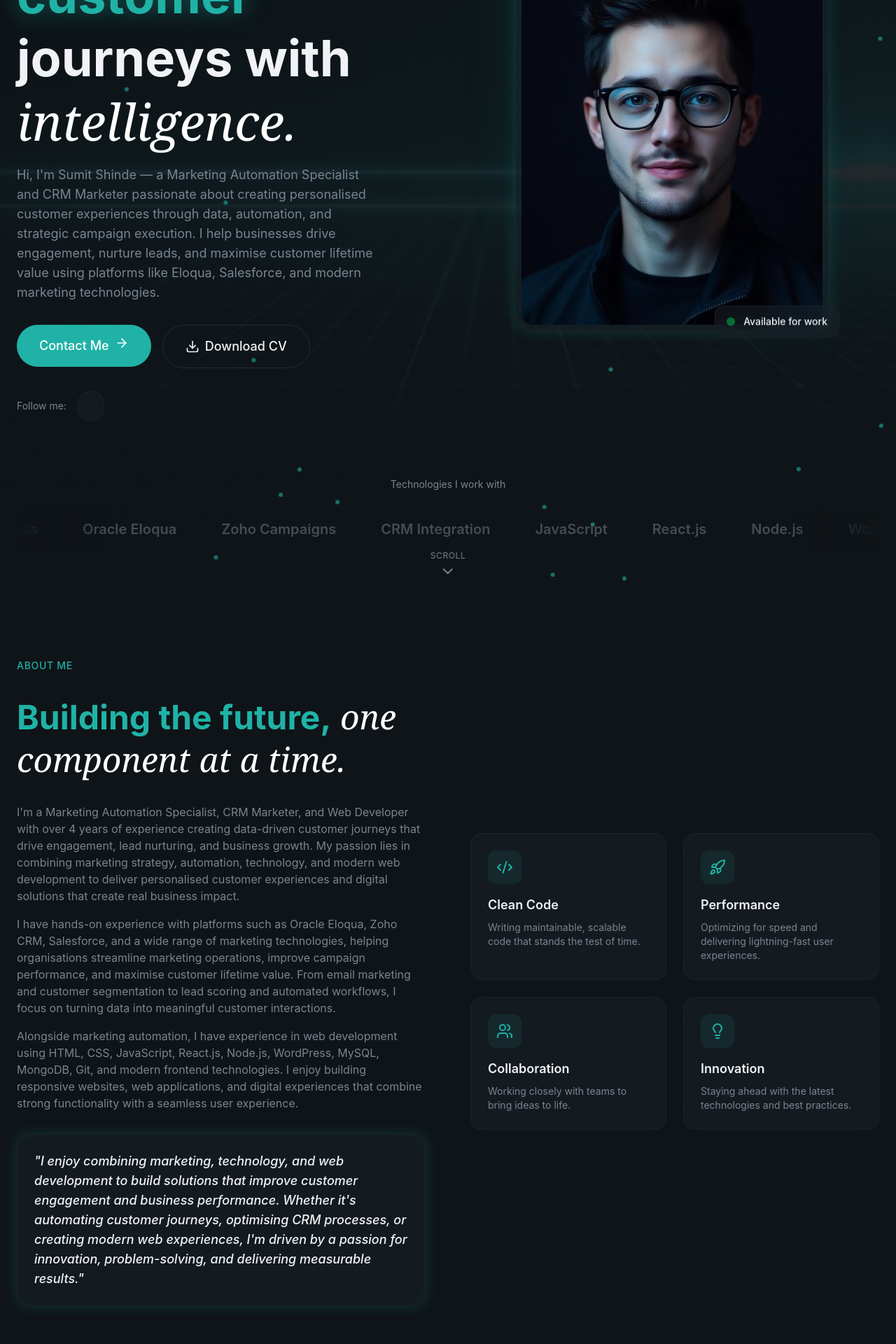
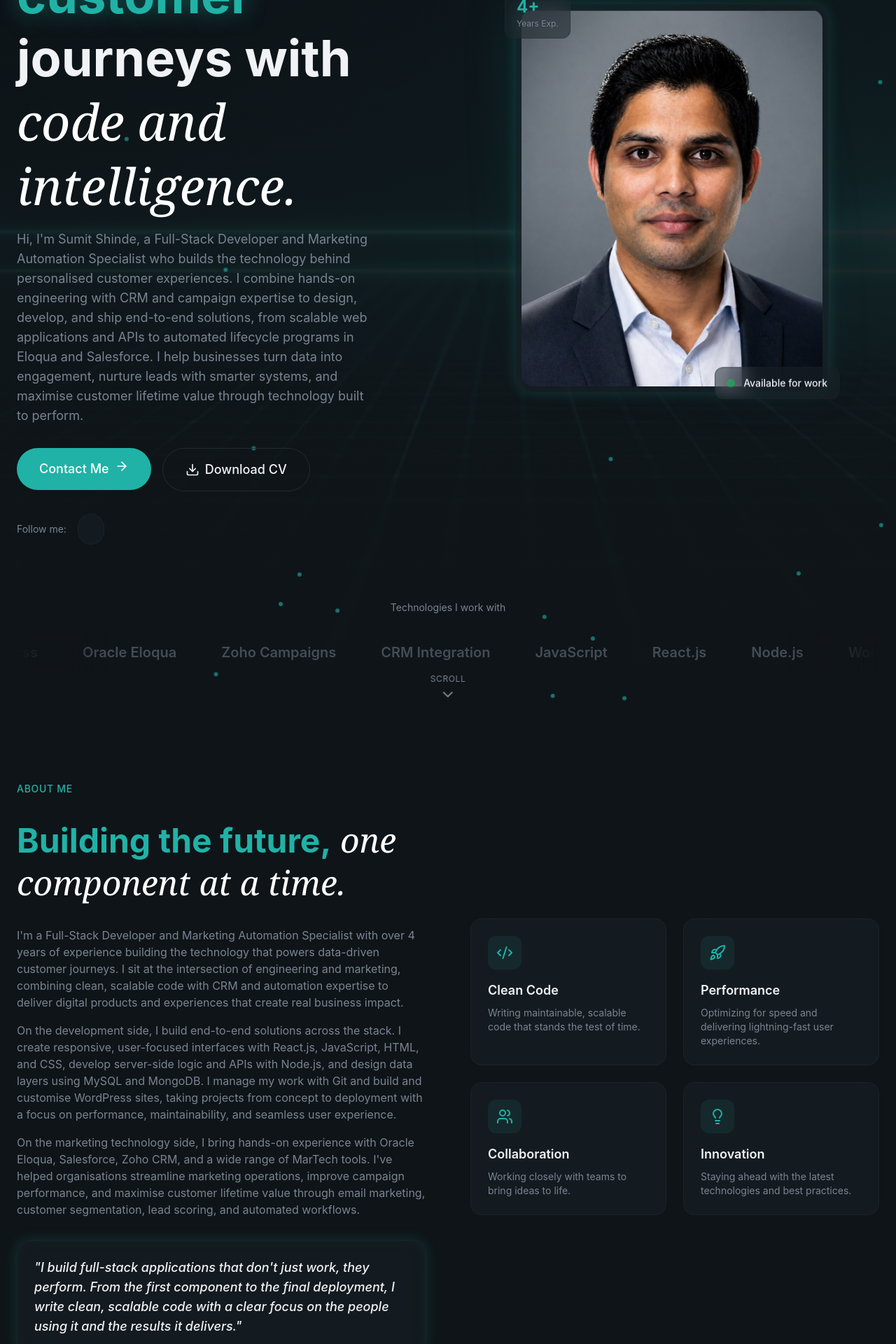
Before and after one commit to sumitshinde559/personal-portfolio, a React (Vite) app: page / in a window 1280 px wide. Shown: the part 340-2260 px from the top of the page at 70% size. Built offline with nearby package versions, Linux system fonts and the light colour scheme; some icons are missing.

Commit message:
Fix profile links

```diff
--- a/src/components/sections/About.jsx
+++ b/src/components/sections/About.jsx
@@ -49,41 +49,39 @@ export const About = () => {
 
             <div className="space-y-4 text-muted-foreground animate-fade-in animation-delay-200">
               <p>
-                I'm a Marketing Automation Specialist, CRM Marketer, and Web
-                Developer with over 4 years of experience creating data-driven
-                customer journeys that drive engagement, lead nurturing, and
-                business growth. My passion lies in combining marketing
-                strategy, automation, technology, and modern web development to
-                deliver personalised customer experiences and digital solutions
-                that create real business impact.
+                I'm a Full-Stack Developer and Marketing Automation Specialist
+                with over 4 years of experience building the technology that
+                powers data-driven customer journeys. I sit at the intersection
+                of engineering and marketing, combining clean, scalable code
+                with CRM and automation expertise to deliver digital products
+                and experiences that create real business impact.
               </p>
               <p>
-                I have hands-on experience with platforms such as Oracle Eloqua,
-                Zoho CRM, Salesforce, and a wide range of marketing
-                technologies, helping organisations streamline marketing
-                operations, improve campaign performance, and maximise customer
-                lifetime value. From email marketing and customer segmentation
-                to lead scoring and automated workflows, I focus on turning data
-                into meaningful customer interactions.
+                On the development side, I build end-to-end solutions across the
+                stack. I create responsive, user-focused interfaces with
+                React.js, JavaScript, HTML, and CSS, develop server-side logic
+                and APIs with Node.js, and design data layers using MySQL and
+                MongoDB. I manage my work with Git and build and customise
+                WordPress sites, taking projects from concept to deployment with
+                a focus on performance, maintainability, and seamless user
+                experience.
               </p>
               <p>
-                Alongside marketing automation, I have experience in web
-                development using HTML, CSS, JavaScript, React.js, Node.js,
-                WordPress, MySQL, MongoDB, Git, and modern frontend
-                technologies. I enjoy building responsive websites, web
-                applications, and digital experiences that combine strong
-                functionality with a seamless user experience.
+                On the marketing technology side, I bring hands-on experience
+                with Oracle Eloqua, Salesforce, Zoho CRM, and a wide range of
+                MarTech tools. I've helped organisations streamline marketing
+                operations, improve campaign performance, and maximise customer
+                lifetime value through email marketing, customer segmentation,
+                lead scoring, and automated workflows.
               </p>
             </div>
 
             <div className="glass rounded-2xl p-6 glow-border animate-fade-in animation-delay-300">
               <p className="text-lg font-medium italic text-foreground">
-                "I enjoy combining marketing, technology, and web development to
-                build solutions that improve customer engagement and business
-                performance. Whether it's automating customer journeys,
-                optimising CRM processes, or creating modern web experiences,
-                I'm driven by a passion for innovation, problem-solving, and
-                delivering measurable results."
+                "I build full-stack applications that don't just work, they
+                perform. From the first component to the final deployment, I
+                write clean, scalable code with a clear focus on the people
+                using it and the results it delivers."
               </p>
             </div>
           </div>
--- a/src/components/sections/Contact.jsx
+++ b/src/components/sections/Contact.jsx
@@ -21,13 +21,13 @@ const contactInfo = [
   {
     icon: Phone,
     label: "Phone",
-    value: "+91 8877446363",
-    href: "tel:+918877446363",
+    value: "+61 426876963",
+    href: "tel:+61426876963",
   },
   {
     icon: MapPin,
     label: "Location",
-    value: "Mumbai, MH",
+    value: "Melbourne, VIC",
     href: "#",
   },
 ];
--- a/src/components/sections/Experience.jsx
+++ b/src/components/sections/Experience.jsx
@@ -1,7 +1,7 @@
 const experiences = [
   {
     period: "2024 — 2025",
-    role: "Marketing Automation Specialist & CRM Marketer",
+    role: "Developer Programmer",
     company: "Ameya Informatics",
     description:
       "Managing end-to-end marketing automation and CRM initiatives for higher education and business clients. Designed and deployed landing pages, lead capture forms, automated customer journeys, email campaigns, and CRM integrations using Oracle Eloqua, Salesforce, and custom web technologies. Collaborated with stakeholders to improve lead management processes, campaign performance, and customer engagement through data-driven marketing strategies.",
--- a/src/components/sections/Hero.jsx
+++ b/src/components/sections/Hero.jsx
@@ -1,6 +1,6 @@
 import { Button } from "@/components/Buttons/Button";
 import heroBg from "@/assets/hero-bg.jpg";
-import profilePhoto from "@/assets/profile-photo.jpg";
+import profilePhoto from "@/assets/profilephoto.jpg";
 import {
   ArrowRight,
   ChevronDown,
@@ -88,16 +88,19 @@ export const Hero = () => {
                 journeys with
                 <br />
                 <span className="font-serif italic font-normal text-white">
-                  intelligence.
+                  code and intelligence.
                 </span>
               </h1>
               <p className="text-lg text-muted-foreground max-w-lg animate-fade-in animation-delay-200">
-                Hi, I'm Sumit Shinde — a Marketing Automation Specialist and CRM
-                Marketer passionate about creating personalised customer
-                experiences through data, automation, and strategic campaign
-                execution. I help businesses drive engagement, nurture leads,
-                and maximise customer lifetime value using platforms like
-                Eloqua, Salesforce, and modern marketing technologies.
+                Hi, I'm Sumit Shinde, a Full-Stack Developer and Marketing
+                Automation Specialist who builds the technology behind
+                personalised customer experiences. I combine hands-on
+                engineering with CRM and campaign expertise to design, develop,
+                and ship end-to-end solutions, from scalable web applications
+                and APIs to automated lifecycle programs in Eloqua and
+                Salesforce. I help businesses turn data into engagement, nurture
+                leads with smarter systems, and maximise customer lifetime value
+                through technology built to perform.
               </p>
             </div>
 
@@ -110,7 +113,7 @@ export const Hero = () => {
                 </Button>
               </a>
               <a
-                href="https://docs.google.com/document/d/1jBJgeqNnas_kzB-7cSFVzZnupXT8Gwuh/edit?usp=sharing&ouid=118246126470524645423&rtpof=true&sd=true"
+                href="https://drive.google.com/file/d/1GZ6sEMH6GcUhN6cAO-83tbA7NWsdJ5rl/view?usp=drive_link"
                 target="_blank"
               >
                 <AnimatedBorderButton>
--- a/src/components/sections/Projects.jsx
+++ b/src/components/sections/Projects.jsx
@@ -1,15 +1,15 @@
 import { ArrowUpRight, GitCompare } from "lucide-react";
 import { AnimatedBorderButton } from "@/components/Buttons/AnimatedBorderButton";
 const projects = [
-  // {
-  //   title: "ACT Cabs: Driver Portal",
-  //   description:
-  //     "Improved the Driver Account Management Portal by architecting custom PHP modules within WordPress to streamline earnings reports, documentation uploads, and real-time dispatch data sync.",
-  //   image: "/actcabs.png",
-  //   tags: ["WordPress", "PHP", "MySQL"],
-  //   link: "https://www.actcabs.com.au/",
-  //   github: "#",
-  // },
+  {
+    title: "ACT Cabs: Driver Portal",
+    description:
+      "Improved the Driver Account Management Portal by architecting custom PHP modules within WordPress to streamline earnings reports, documentation uploads, and real-time dispatch data sync.",
+    image: "/actcabs.png",
+    tags: ["WordPress", "PHP", "MySQL"],
+    link: "https://www.actcabs.com.au/",
+    github: "#",
+  },
   {
     title: "Bucket Biryani Kolhapur",
     description:
@@ -19,16 +19,15 @@ const projects = [
     link: "https://bucketbiryanikolhapur.com",
     github: "https://github.com/sumitshinde559/bucket-biryani-kolhapur-website",
   },
-  // {
-  //   title: "VU: Planetary Health Callback",
-  //   description:
-  //     "Developed a callback request landing page for Victoria University's Graduate Certificate in Planetary Health program. Implemented dynamic UTM tracking, campaign source attribution, and webhook integrations to automatically route callback requests to the appropriate teams, ensuring accurate lead tracking and streamlined student enquiry management.",
-  //   image: "/VU-CallBack-Landing_Page.png",
-  //   tags: ["Webhook Integration", "UTM Tracking", "Lead Management"],
-  //   link: "https://study.vu.edu.au/requestcallback?course=VTPH",
-  //   github:
-  //     "https://github.com/sumitshinde559/VU-Request-A-Callback-Landing-Page",
-  // },
+  {
+    title: "Kovhar: Kolhapuri Footwear E-Commerce",
+    description:
+      "Designed and developed a full-stack MERN e-commerce platform for handcrafted Kolhapuri chappals. Built a responsive React frontend with category-based browsing for Men, Women, Kids, and curated Collections, along with product search, wishlist, shopping cart, and user account features. Developed a Node.js and Express REST API backed by MongoDB to manage products, users, and orders, with secure authentication and a clean, scalable architecture. Deployed on Vercel with a premium, brand-focused UI that celebrates traditional craftsmanship.",
+    image: "/Kovhar.png",
+    tags: ["React", "Node.js", "Express", "MongoDB", "REST API", "Vercel"],
+    link: "https://kovhar-frontend.vercel.app",
+    github: "https://github.com/sumitshinde559/your-repo-name",
+  },
   {
     title: "MeetUp Event Platform",
     description:
```
Also changed, not shown: src/assets/profilephoto.jpg (added), 1 other file (tests, documents, lock files or other folders).
